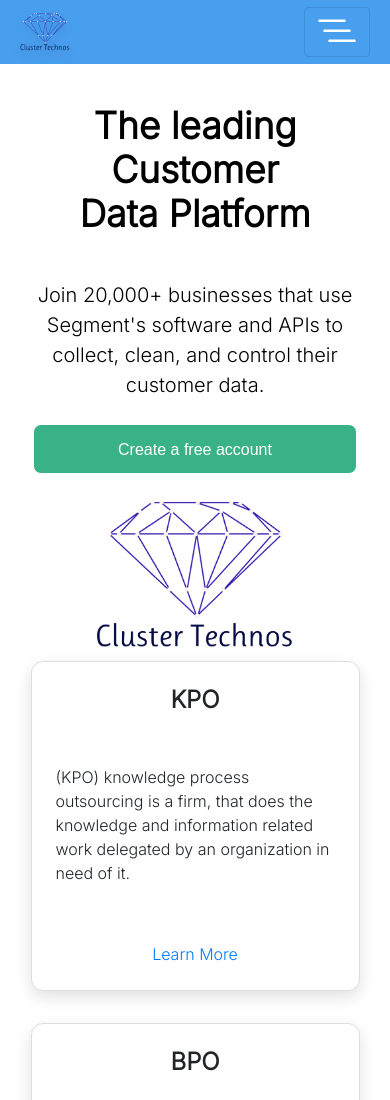
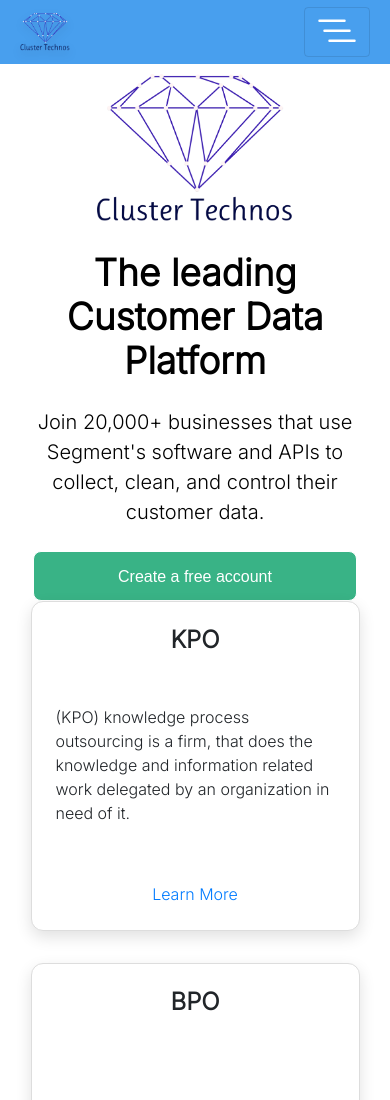
Before and after one commit to Pradeepsuthar/cluster_technos, a plain HTML site: page index.html in a window 390 px wide. Shown: the top 1100 px of the page. Drawn offline with nearby package versions, Linux system fonts and the light colour scheme; a script that the page names is missing.

Commit message:
responsive changes

```diff
--- a/index.html
+++ b/index.html
@@ -135,7 +135,7 @@
         <div class="modal-footer">
           <button type="button" class="btn btn-secondary" data-dismiss="modal">Close</button>
           <button type="button" class="btn btn-primary">Save changes</button>
-        </div>
+        </div>  m
       </div>
     </div>
   </div>
@@ -145,18 +145,18 @@
   <div>
     <section class="site_header_container">
       <div class="site_header row ">
-        <div class="site_header_content col-6 p-0">
+        <div class="site_header_content col-6 p-0 order-2 order-md-1">
           <h1>The leading Customer Data Platform</h1>
           <p class="my-4">Join 20,000+ businesses that use Segment's software and APIs to collect, clean, and control
             their customer data.</p>
           <div class="action">
-            <div class="btn__primary">
+            <div class="btn__primary" d-ms-block d-none>
               <div class="eff"></div>
-              <a href="#"> Create a free account </a>
+              <a href="#" > Create a free account </a>
             </div>
           </div>
         </div>
-        <div class="background-image col-6 p-0 center">
+        <div class="background-image col-6 p-0 center order-1 order-md-2">
           <img src="./site-assets/images/Group 70.png" alt="">
         </div>
       </div>
--- a/site-assets/css/index.css
+++ b/site-assets/css/index.css
@@ -524,6 +524,7 @@
     font-size: 40px;
     line-height: 44px;
     color: black;
+
 }
 .site_header .site_header_content p {
     font-style: normal;
@@ -793,7 +794,7 @@
     /* Site Header */
     .site_header {
         width: 100;
-        height: 100vh;
+        height: 65vh;
         overflow: hidden;
         background-image: none;
         background-position: right;
@@ -898,12 +899,13 @@
         font-size: 37px;
         line-height: 44px;
         color: black;
-        padding: 20px;
-        margin: 20px;
+        padding: 0px;
+        margin: 0px;
     }
     .site_header.row{
         height: auto;
     }
+
     .background-image{
         margin: 10px;
     }
@@ -945,7 +947,7 @@
 }
 .module header .border{
     width: 400px;
-    border: 1px solid red !important;
+    border: 1 px solid red !important;
 }
 .module header p{
     font-size: 1.4rem;
```
